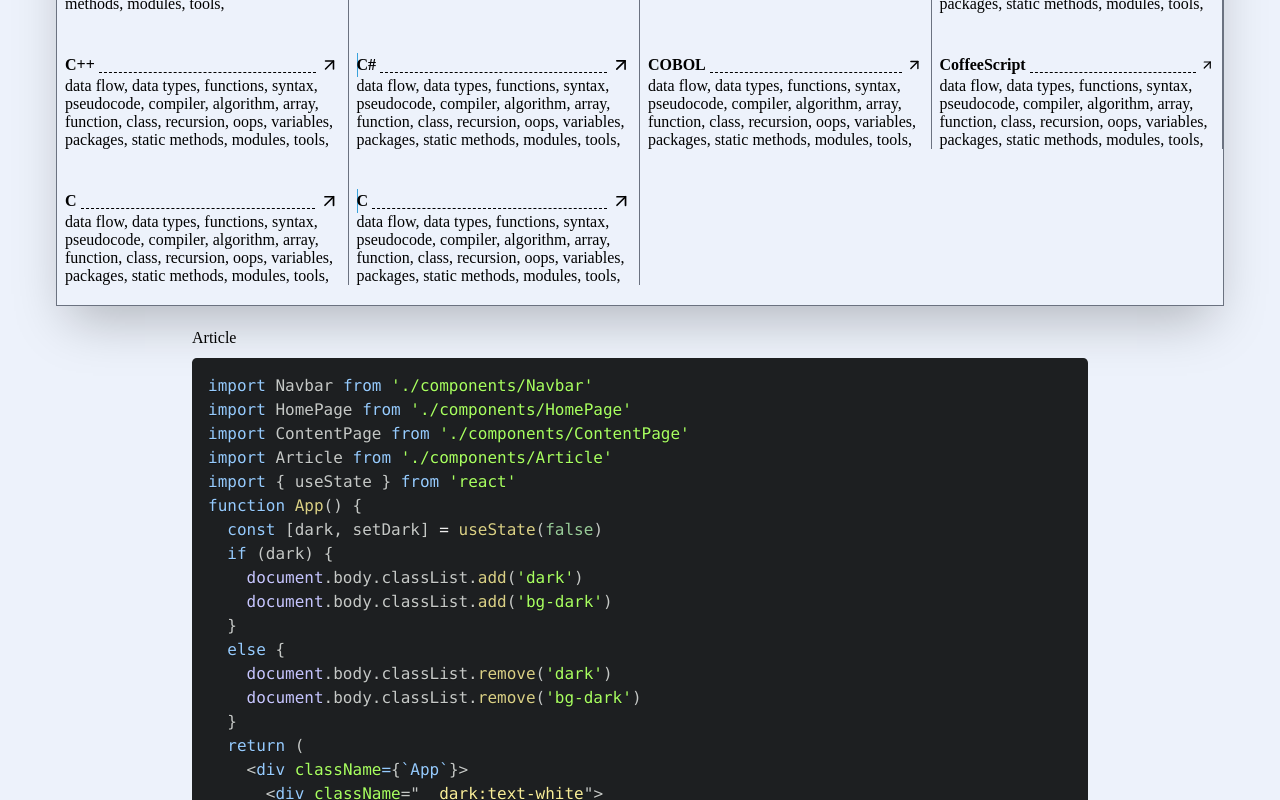
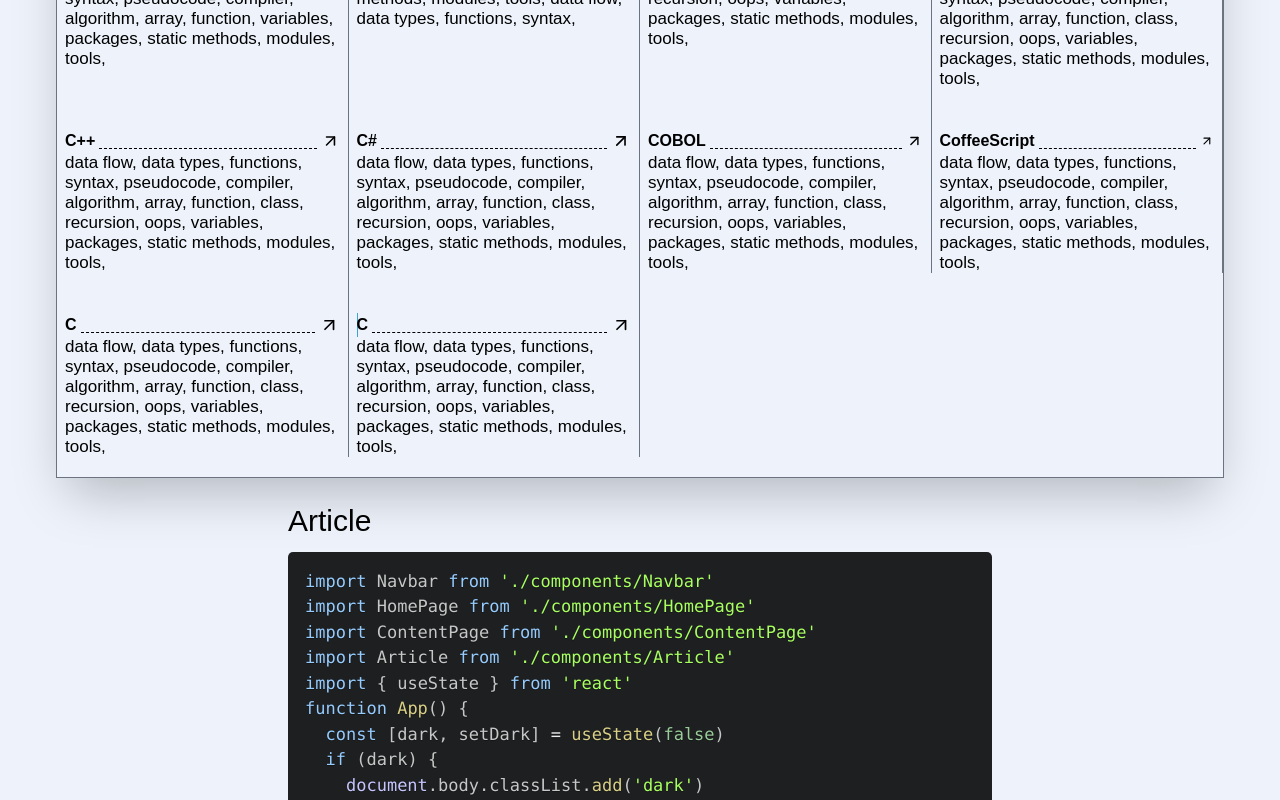
Before and after one commit to techlifejournal/techlifejournal, a React (Create React App) app: page / in a window 1280 px wide. Shown: the part 1080-1880 px from the top of the page. Built offline with nearby package versions, Linux system fonts and the light colour scheme.

Commit message:
h-tag styles config

```diff
--- a/src/App.js
+++ b/src/App.js
@@ -15,7 +15,7 @@
   }
   return (
     <div className={`App`}>
-      <div className="  dark:text-white">
+      <div className="  dark:text-white ">
         <Navbar dark={dark} setDark={setDark} />
         <HomePage />
         <ContentPage />
--- a/src/components/Article/ArticlePage.js
+++ b/src/components/Article/ArticlePage.js
@@ -5,7 +5,7 @@
 import CodeBlock from './CodeBlock'
 export default function Article() {
   return (
-    <div className="mx-4 md:mx-16 lg:mx-48  h1:text-4xl  ">
+    <div className="mx-6 md:mx-16 lg:mx-72  dark:text-white    article  ">
       <ReactMarkdown
         children={markdown}
         rehypePlugins={[rehypeRaw]}
--- a/src/components/Article/CodeBlock.js
+++ b/src/components/Article/CodeBlock.js
@@ -2,7 +2,7 @@
 import React from "react"
 import { Prism as SyntaxHighlighter } from 'react-syntax-highlighter'
 import { solarizedlight, atomDark, a11yDark, materialLight } from 'react-syntax-highlighter/dist/esm/styles/prism'
-import { github } from 'react-syntax-highlighter/dist/esm/styles/hljs'
+import { github , atomOneLight } from 'react-syntax-highlighter/dist/esm/styles/hljs'
 const CodeBlock = () => {
   return {
     code({ node, inline, className, children, ...props }) {
--- a/src/components/Article/example.js
+++ b/src/components/Article/example.js
@@ -1,6 +1,6 @@
 export const Article1 = `
 
-<h1 class = "" > Article<h1>
+<h1 class = "" > Article</h1>
 
 
 
--- a/src/components/ContentPage/index.js
+++ b/src/components/ContentPage/index.js
@@ -8,7 +8,7 @@
     //     return Math.round((ContentData.length + 1) / n).toString()
     // }
     return (
-        <section id="content" className="flex   m-3 shadow-2xl sm:m-5 md:mx-14 border-1  pb-5 border-gray-500 ">
+        <section id="content" className="flex m-3 shadow-2xl sm:m-5 md:mx-14 border-1  pb-5 border-gray-500 ">
 
             <div className="w-full">
                 <header className="hidden text-center flex justify-center border-gray-500" >
--- a/src/index.css
+++ b/src/index.css
@@ -1,24 +1,24 @@
 @tailwind base;
 @tailwind components;
 @tailwind utilities;
+
 @import url("https://fonts.googleapis.com/css?family=Didact+Gothic");
-body:root {
+:root {
   --recta_size: 17px;
   --title_hover_dark: #245abd;
   --title_hover_light: #abc4ff;
   --line_height: 16px;
 }
 
-
 body {
-
   background-color: #edf2fb;
-  font-family: "Didact Gothic";
+  font-family: "Didact Gothic", sans-serif;
   -webkit-font-smoothing: antialiased;
   font-size: var(--recta_size);
+}
+#content {
   line-height: var(--line_height);
 }
-
 body::-webkit-scrollbar {
   width: 0.5rem;
 }
@@ -45,8 +45,7 @@
 }
 
 .heading-fill {
-  background: linear-gradient(to left, transparent 50%, #39A2DB 50%)
-    right;
+  background: linear-gradient(to left, transparent 50%, #39a2db 50%) right;
 
   background-size: 200%;
   transition: 0.2s ease-out;
@@ -55,7 +54,3 @@
 .heading-fill-left:hover .heading-fill {
   background-position: left;
 }
-
-code {
-  white-space: pre-wrap;
-}
--- a/tailwind.config.js
+++ b/tailwind.config.js
@@ -1,4 +1,5 @@
 
+const plugin = require('tailwindcss/plugin')
 
 module.exports = {
   purge: ['./src/**/*.{js,jsx,ts,tsx}', './public/index.html'],
@@ -12,8 +13,7 @@
         dark: "#1E1E1E",
         content_lt: "#dedede",
         sidehover_lt: "#d7e3fc",
-        adark : "#D4D4D4"
-
+        adark: "#D4D4D4"
       },
       borderWidth: {
         '1': '0.5px'
@@ -28,10 +28,6 @@
         '12': 'repeat(12, minmax(0, 1fr))',
         '24': 'repeat(24, minmax(0, 1fr))',
         '15': 'repeat(15, minmax(0, 1fr))',
-
-
-
-
       }
     },
   },
@@ -40,6 +36,13 @@
     extend: {},
   },
   plugins: [
-
+    plugin(function ({ addBase, theme }) {
+      addBase({
+        'h1': { fontSize: theme('fontSize.3xl') },
+        'h2': { fontSize: theme('fontSize.2xl') },
+        'h3': { fontSize: theme('fontSize.xl') },
+        'h4': { fontSize: theme('fontSize.lg') },
+      })
+    })
   ],
 }
```
